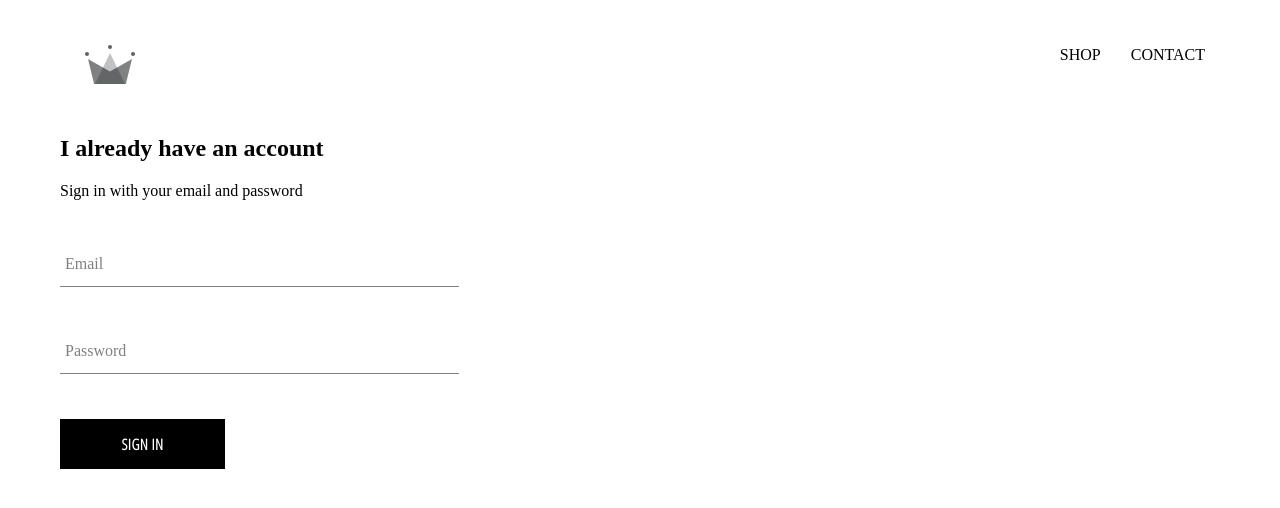
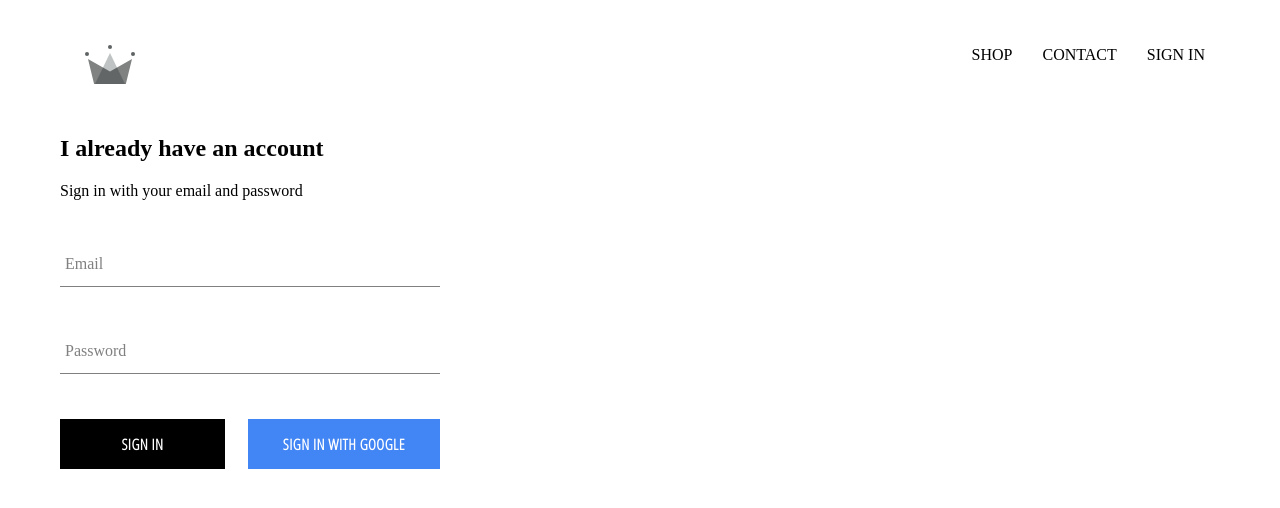
Before and after one commit to MensAaAa/e-commerce-react, a React (Create React App) app: page /signin in a window 1280 px wide. Shown: the top 508 px of the page. Built offline with nearby package versions, Linux system fonts and the light colour scheme; no server answers.

Commit message:
Integrated firebase into app, created sign in page and sign out.

```diff
--- a/package.json
+++ b/package.json
@@ -3,6 +3,7 @@
   "version": "0.1.0",
   "private": true,
   "dependencies": {
+    "firebase": "^7.2.0",
     "node-sass": "^4.12.0",
     "react": "^16.10.2",
     "react-dom": "^16.10.2",
--- a/src/App.css
+++ b/src/App.css
@@ -7,3 +7,7 @@
   text-decoration: none;
   color: black;
 }
+
+* {
+  box-sizing: border-box;
+}
--- a/src/App.js
+++ b/src/App.js
@@ -6,11 +6,33 @@
 import ShopPage from './pages/shop/shop.component';
 import Header from './components/header/header.component';
 import SignInAndSignUpPage from './pages/sign-in-and-sign-up/sign-in-and-sign-up.component';
+import { auth } from './firebase/firebase.utils';
 
-function App() {
+class App extends React.PureComponent {
+  constructor() {
+    super();
+
+    this.state = {
+      currentUser: null,
+    }
+  }
+
+  unsubscribeFromAuth = null;
+
+  componentDidMount() {
+    auth.onAuthStateChanged(user => {
+      this.setState({ currentUser: user })
+    })
+  }
+
+  componentWillUnmount() {
+    this.unsubscribeFromAuth();
+  }
+
+   render() {
     return (
       <div className="App">
-      <Header />
+        <Header currentUser={this.state.currentUser} />
         <Switch>
           <Route exact path='/' component={HomePage} />
           <Route path='/shop' component={ShopPage} />
@@ -19,5 +41,6 @@
       </div>
     );
   }
+}
 
 export default App;
--- a/src/components/custom-button/custom-button.component.jsx
+++ b/src/components/custom-button/custom-button.component.jsx
@@ -2,8 +2,11 @@
 
 import "./custom-button.styles.scss";
 
-const CustomButton = ({ children, ...otherProps }) => (
-  <button className="custom-button" {...otherProps}>
+const CustomButton = ({ children, isGoogleSignIn, ...otherProps }) => (
+  <button
+    className={`${isGoogleSignIn ? "google-sign-in" : ""} custom-button`}
+    {...otherProps}
+  >
     {children}
   </button>
 );
--- a/src/components/custom-button/custom-button.styles.scss
+++ b/src/components/custom-button/custom-button.styles.scss
@@ -19,4 +19,14 @@
     color: black;
     border: 1px solid black;
   }
+
+  &.google-sign-in {
+    background-color: #4285f4;
+    color: white;
+
+    &:hover {
+      background-color: #357ae8;
+      border: none;
+    }
+  }
 }
--- a/src/components/header/header.component.jsx
+++ b/src/components/header/header.component.jsx
@@ -1,10 +1,11 @@
 import React from "react";
 import { Link } from "react-router-dom";
+import { auth } from '../../firebase/firebase.utils';
 
 import { ReactComponent as Logo } from "../../assets/crown.svg";
 import "./header.styles.scss";
 
-const Header = () => (
+const Header = ({ currentUser }) => (
   <div className="header">
     <Link to="/" className="logo-container">
       <Logo className="logo" />
@@ -16,6 +17,12 @@
       <Link className="option" to="/contact">
         CONTACT
       </Link>
+      {
+        currentUser ?
+        <div className="option" onClick={() => auth.signOut()}>SIGN OUT</div>
+        :
+        <Link className="option" to="/signin">SIGN IN</Link>
+      }
     </div>
   </div>
 );
--- a/src/components/header/header.styles.scss
+++ b/src/components/header/header.styles.scss
@@ -20,6 +20,7 @@
 
     .option {
       padding: 10px 15px;
+      cursor: pointer;
     }
   }
 }
--- a/src/components/sign-in/sign-in.component.jsx
+++ b/src/components/sign-in/sign-in.component.jsx
@@ -1,8 +1,10 @@
 import React from "react";
 
-import FormInput from '../form-input/form-input.component';
-import CustomButton from '../custom-button/custom-button.component';
+import FormInput from "../form-input/form-input.component";
+import CustomButton from "../custom-button/custom-button.component";
 import "./sign-in.styles.scss";
+
+import { signInWithGoogle } from "../../firebase/firebase.utils";
 
 class SignIn extends React.Component {
   constructor() {
@@ -22,7 +24,7 @@
   handleChange = e => {
     const { value, name } = e.target;
 
-    this.setState({ [name]: value })
+    this.setState({ [name]: value });
   };
 
   render() {
@@ -48,7 +50,16 @@
             label="Password"
             required
           />
-          <CustomButton type="submit" value="Submit"> Sign in </CustomButton>
+          <div className="buttons">
+            <CustomButton type="submit" value="Submit">
+              {" "}
+              Sign in{" "}
+            </CustomButton>
+            <CustomButton onClick={signInWithGoogle} isGoogleSignIn>
+              {" "}
+              Sign in with Google
+            </CustomButton>
+          </div>
         </form>
       </div>
     );
--- a/src/components/sign-in/sign-in.styles.scss
+++ b/src/components/sign-in/sign-in.styles.scss
@@ -1,9 +1,14 @@
 .sign-in {
-    width: 30vw;
+    width: 380px;
     display: flex;
     flex-direction: column;
 
     .title {
         margin: 10px 0;
     }
+
+    .buttons {
+        display: flex;
+        justify-content: space-between;
+    }
 }
--- /dev/null
+++ b/src/firebase/firebase.utils.js
@@ -0,0 +1,25 @@
+import firebase from "firebase/app";
+import "firebase/firestore";
+import "firebase/auth";
+
+const config = {
+  apiKey: "AIzaSyC8qVHex0pvlscpqBjZvJUgAhL5xxvMkHA",
+  authDomain: "crwn-db-c2f43.firebaseapp.com",
+  databaseURL: "https://crwn-db-c2f43.firebaseio.com",
+  projectId: "crwn-db-c2f43",
+  storageBucket: "crwn-db-c2f43.appspot.com",
+  messagingSenderId: "1095200163532",
+  appId: "1:1095200163532:web:f7e31ca714720da395e469",
+  measurementId: "G-J45H21TPSG"
+};
+
+firebase.initializeApp(config);
+
+export const auth = firebase.auth();
+export const firestore = firebase.firestore();
+
+const provider = new firebase.auth.GoogleAuthProvider();
+provider.setCustomParameters({ prompt: 'select_account'});
+export const signInWithGoogle = () => auth.signInWithPopup(provider);
+
+export default firebase;
```
Also changed, not shown: 1 other file (tests, documents, lock files or other folders). Lines whose indentation alone changed are shown as unchanged.
